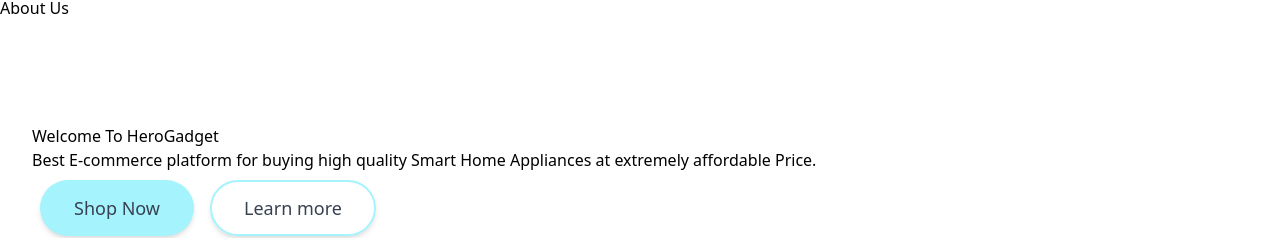
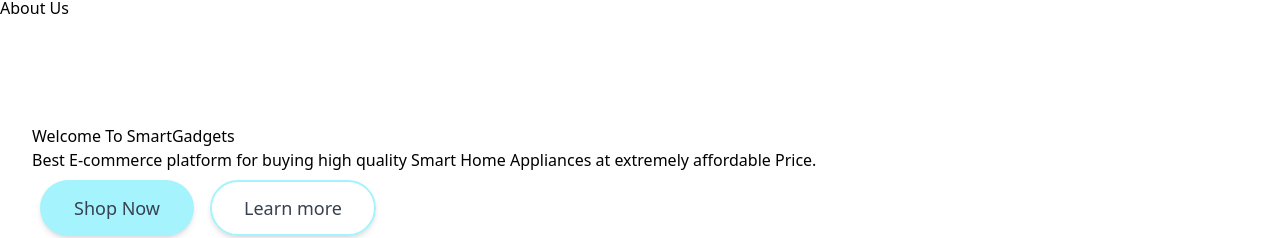
Before and after one commit to RASEL-BABU/SmartGadgets, a React (Vite) app: page / in a window 1280 px wide. Shown: the part 2660-2898 px from the top of the page. Built offline with nearby package versions, Linux system fonts and the light colour scheme.

Commit message:
some update

```diff
--- a/src/components/Home.jsx
+++ b/src/components/Home.jsx
@@ -8,7 +8,7 @@
         <div className='bg-gray-200'>
           <div className='my-container flex flex-col items-center pb-24 text-center lg:pb-56 text-gray-900'>
             <h1 className='text-2xl w-full lg:leading-tight sm:text-4xl lg:text-6xl lg:max-w-3xl title-text'>
-              Welcome To HeroGadget
+              Welcome To SmartGadgets
             </h1>
             <p className='my-6 text-xs sm:text-base md:text-lg max-w-2/3 md:max-w-xl max-w-2xl text-gray-900'>
               Best E-commerce platform for buying high quality Smart Home
```
